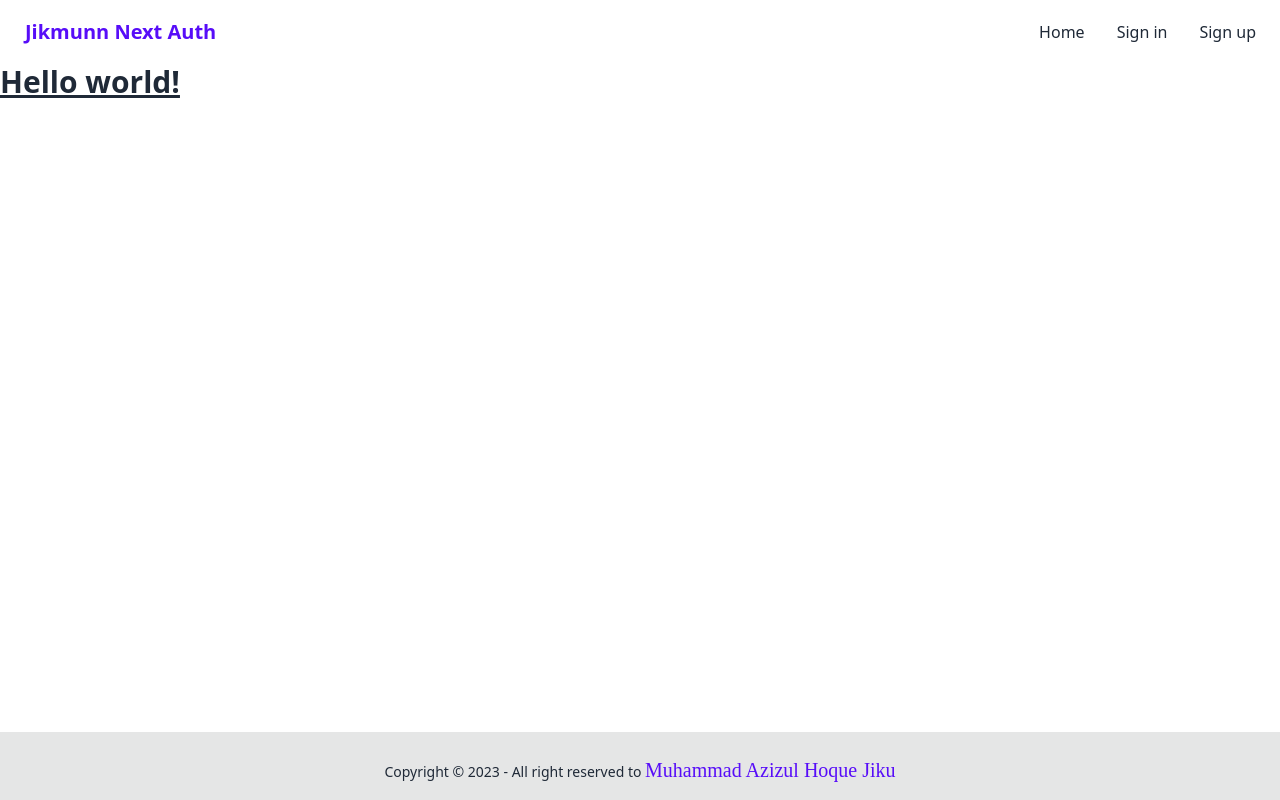
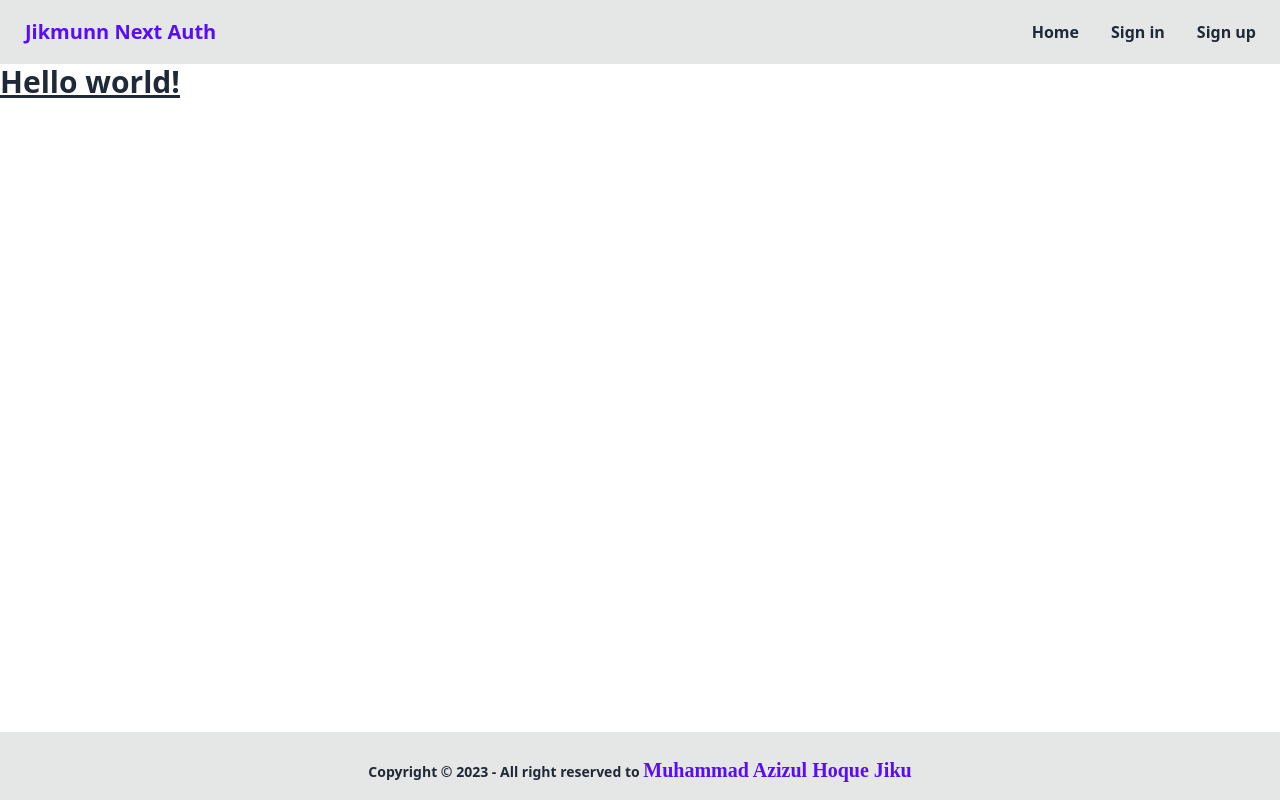
Before and after one commit to muhammad-jiku/jikmunn-next-auth-app, a Next.js app: page / in a window 1280 px wide. Built offline with nearby package versions, Linux system fonts and the light colour scheme.

Commit message:
shared components modified

```diff
--- a/components/Shared/Footer/Footer.jsx
+++ b/components/Shared/Footer/Footer.jsx
@@ -3,7 +3,7 @@ import React from 'react';
 const Footer = () => {
   const year = new Date().getFullYear();
   return (
-    <footer className="mt-auto pt-6 footer footer-center p-4 bg-base-300 text-base-content">
+    <footer className="mt-auto pt-6 footer footer-center p-4 bg-base-300 text-base-content font-bold">
       <div>
         <p>
           Copyright &copy; {year} - All right reserved to{' '}
--- a/components/Shared/Navbar/Navbar.jsx
+++ b/components/Shared/Navbar/Navbar.jsx
@@ -18,7 +18,7 @@ const Navbar = () => {
     </>
   );
   return (
-    <div className="navbar">
+    <div className="navbar bg-base-300 font-bold">
       <div className="navbar-start">
         <button
           className="btn btn-ghost normal-case text-xs sm:text-sm md:text-xl text-primary"
```
